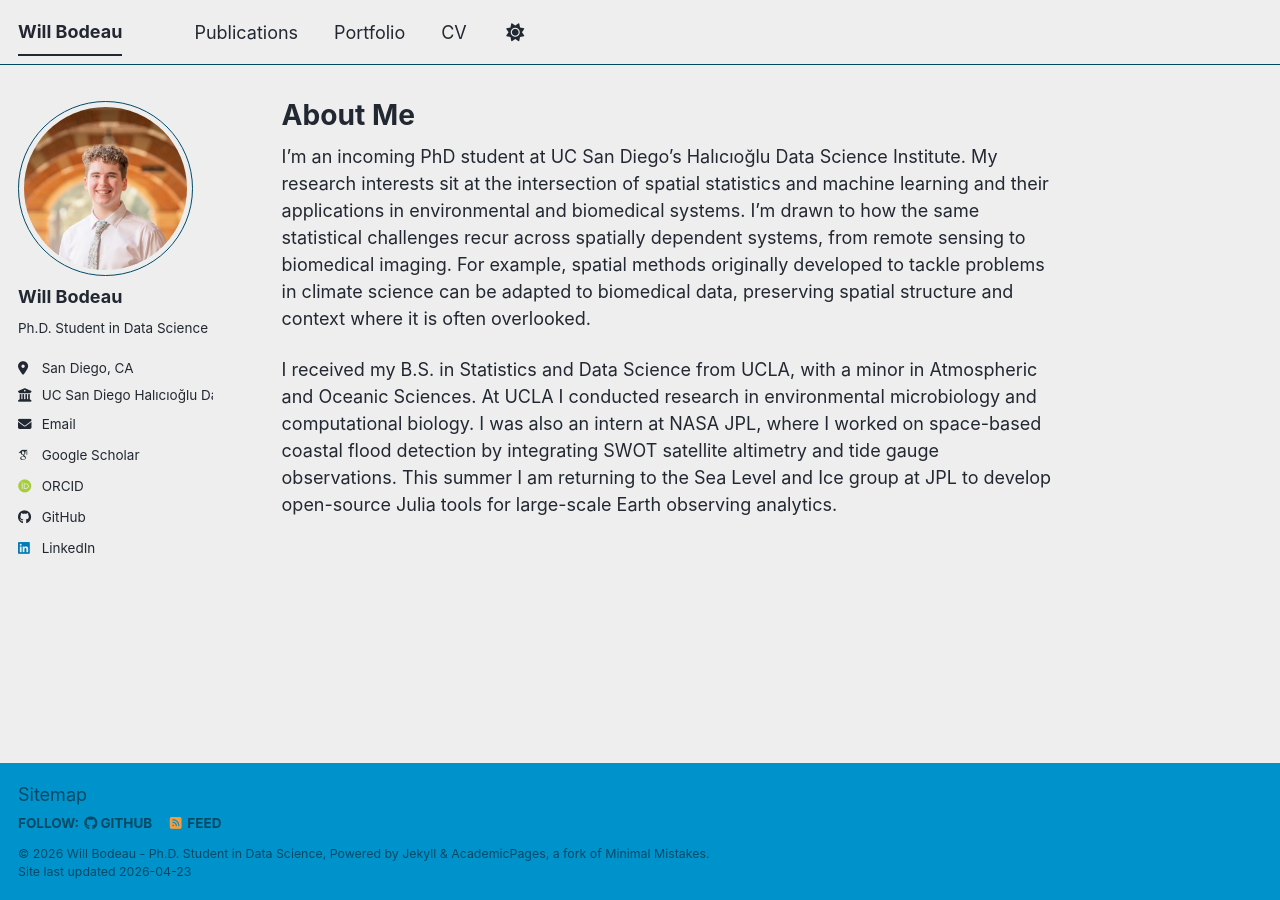
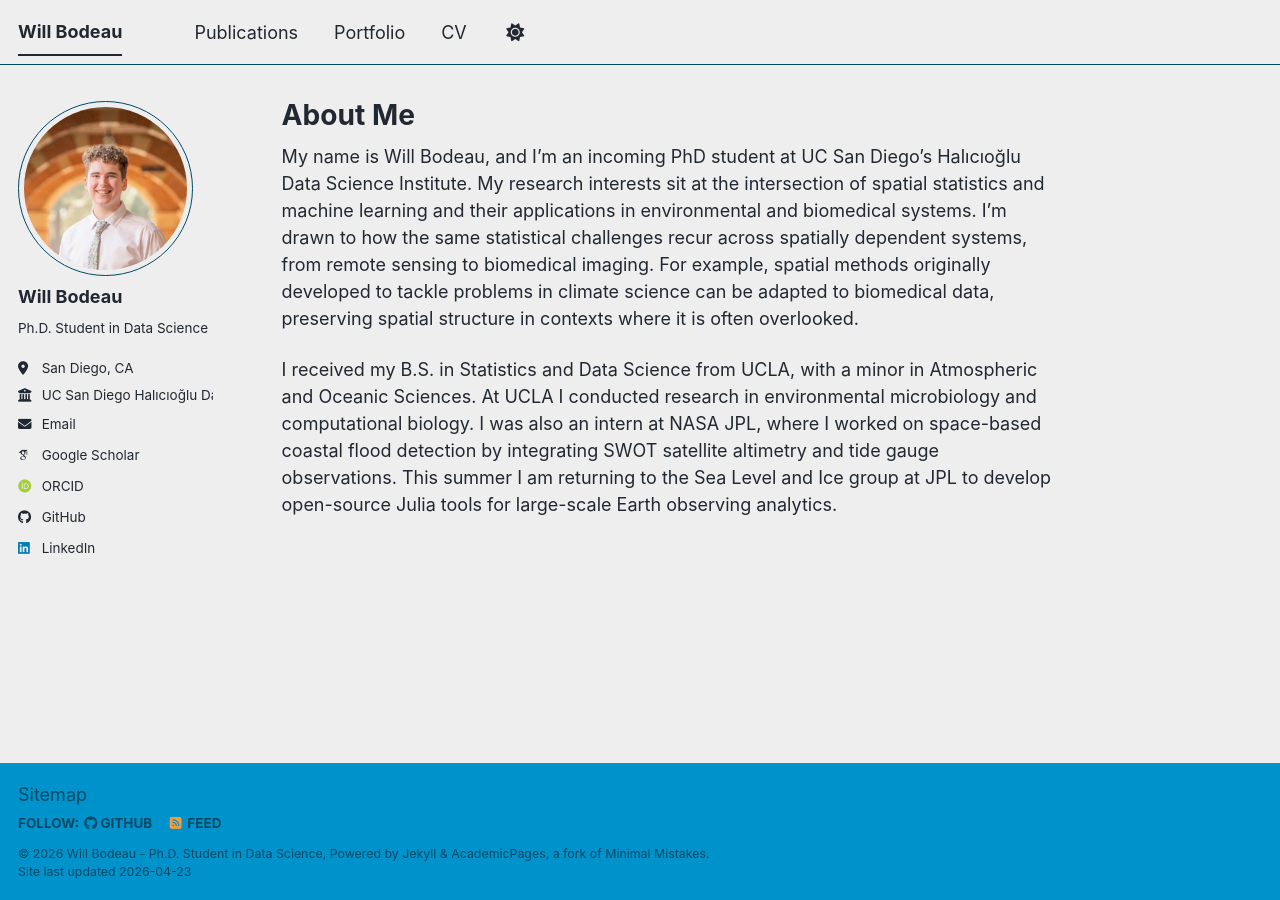
Before and after one commit to willbodeau/willbodeau.github.io, a Jekyll site: the page built from _pages/about.md, in a window 1280 px wide. Built offline with Jekyll 4.4.1, drawn with Linux system fonts in a browser that asks for light colours; some web fonts are replaced; a script bundle is joined from its source files by our own code; library files that are not in the unit come from our copies.

Commit message:
Update introduction in about.md with name

```diff
--- a/_pages/about.md
+++ b/_pages/about.md
@@ -7,6 +7,6 @@
   - /about.html
 ---
 
-I'm an incoming PhD student at UC San Diego's Halıcıoğlu Data Science Institute. My research interests sit at the intersection of spatial statistics and machine learning and their applications in environmental and biomedical systems.  I'm drawn to how the same statistical challenges recur across spatially dependent systems, from remote sensing to biomedical imaging. For example, spatial methods originally developed to tackle problems in climate science can be adapted to biomedical data, preserving spatial structure and context where it is often overlooked.
+My name is Will Bodeau, and I'm an incoming PhD student at UC San Diego's Halıcıoğlu Data Science Institute. My research interests sit at the intersection of spatial statistics and machine learning and their applications in environmental and biomedical systems. I'm drawn to how the same statistical challenges recur across spatially dependent systems, from remote sensing to biomedical imaging. For example, spatial methods originally developed to tackle problems in climate science can be adapted to biomedical data, preserving spatial structure in contexts where it is often overlooked.
 
 I received my B.S. in Statistics and Data Science from UCLA, with a minor in Atmospheric and Oceanic Sciences. At UCLA I conducted research in environmental microbiology and computational biology. I was also an intern at NASA JPL, where I worked on space-based coastal flood detection by integrating SWOT satellite altimetry and tide gauge observations. This summer I am returning to the Sea Level and Ice group at JPL to develop open-source Julia tools for large-scale Earth observing analytics.
```
